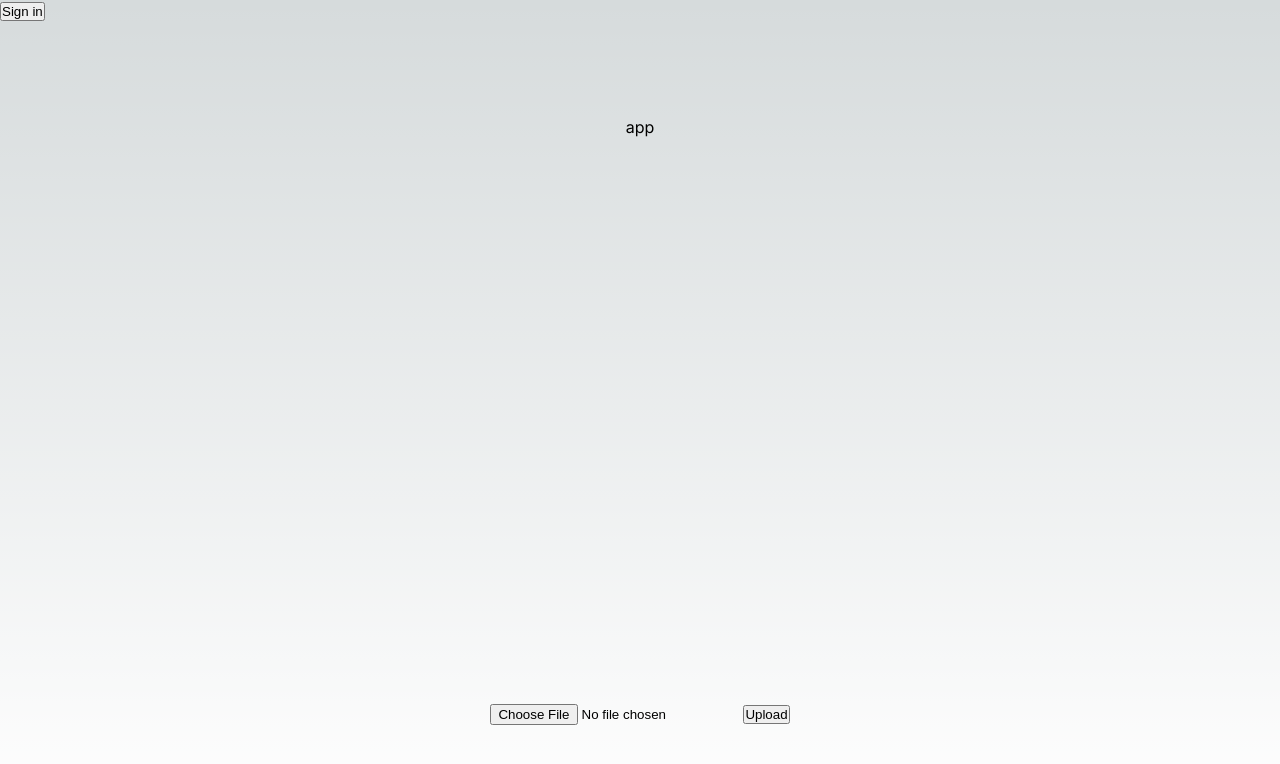
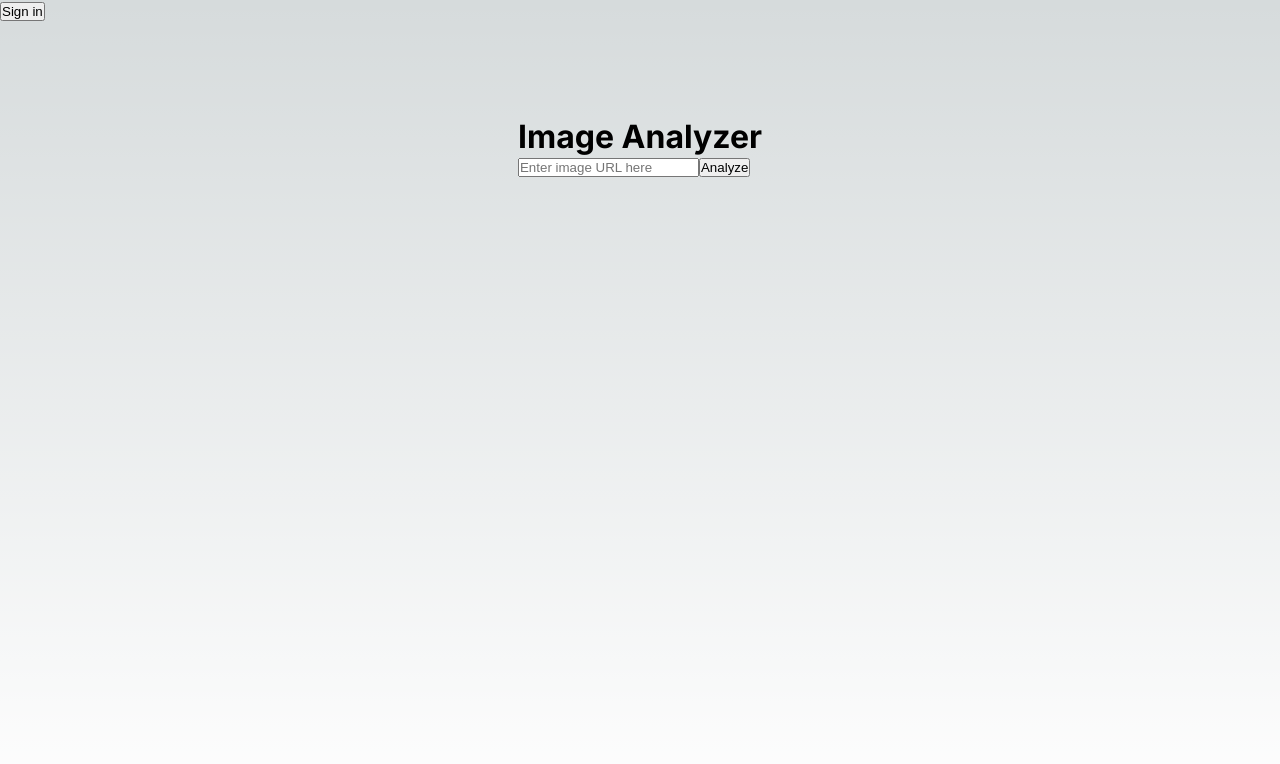
Before and after one commit to nerdbord/nerdbord-project-challenge-lyyq1is7, a Next.js app: page / in a window 1280 px wide. Shown: the top 764 px of the page. Built offline with nearby package versions, Linux system fonts and the light colour scheme; no server answers.

Commit message:
feat: reqading receipts

```diff
--- a/package.json
+++ b/package.json
@@ -12,9 +12,12 @@
     "@clerk/nextjs": "^5.2.6",
     "@supabase/auth-helpers-react": "^0.5.0",
     "@supabase/supabase-js": "^2.44.4",
+    "formik": "^2.4.6",
     "next": "14.2.5",
+    "openai": "^4.53.1",
     "react": "^18",
-    "react-dom": "^18"
+    "react-dom": "^18",
+    "yup": "^1.4.0"
   },
   "devDependencies": {
     "@types/node": "^20",
--- /dev/null
+++ b/src/app/api/vision/route.ts
@@ -0,0 +1,45 @@
+import { NextResponse } from "next/server";
+import OpenAI from "openai";
+
+// Authenticate
+const openai = new OpenAI({
+  apiKey: process.env.OPENAI_API_KEY,
+});
+
+export async function POST(request: Request) {
+  const { image_url } = await request.json();
+  try {
+    const response = await openai.chat.completions.create({
+      model: "gpt-4o",
+      messages: [
+        {
+          role: "user",
+          content: `
+            You are a personal financial assistant. Your task is to analyze  the receipt photo from provided link and read the data needed for analysis - what amount was spent, what category of expenses, what it was spent on, in which store, date and time. The description that will be the result of your task should be short and specific.
+            Answer ONLY by filling out the JSON structure correctly:
+            {
+              "expense": {
+                "store": "string",
+                "expense": "string",
+                "amount": "string",
+                "expense_category": "string",
+                "date": "Date"
+              }
+            }
+          `,
+        },
+        {
+          role: "user",
+          content: image_url,
+        },
+      ],
+    });
+    return new NextResponse(
+      JSON.stringify(response.choices[0].message.content)
+    );
+  } catch (error) {
+    return new NextResponse(JSON.stringify(error), {
+      status: 500,
+    });
+  }
+}
--- a/src/app/page.tsx
+++ b/src/app/page.tsx
@@ -1,12 +1,11 @@
 import Image from "next/image";
 import styles from "./page.module.css";
-import UploadPhoto from "../components/UploadPhoto";
+import { UploadForm } from "@/components/UploadForm";
 
 export default function Home() {
   return (
     <main className={styles.main}>
-      app
-      <UploadPhoto />
+      <UploadForm />
     </main>
   );
 }
--- /dev/null
+++ b/src/components/UploadForm.tsx
@@ -0,0 +1,85 @@
+"use client";
+import React, { useState, ChangeEvent, FormEvent } from "react";
+
+export const UploadForm = () => {
+  const [imageUrl, setImageUrl] = useState("");
+  const [loading, setLoading] = useState(false);
+  const [response, setResponse] = useState<{
+    message: { content: string };
+  } | null>(null);
+  const [error, setError] = useState<string | null>(null);
+
+  const handleChange = (e: ChangeEvent<HTMLInputElement>) => {
+    setImageUrl(e.target.value);
+  };
+
+  const handleSubmit = async (e: FormEvent) => {
+    e.preventDefault();
+    setLoading(true);
+    setResponse(null);
+    setError(null);
+
+    if (!imageUrl || !isValidUrl(imageUrl)) {
+      setError("Invalid URL");
+      setLoading(false);
+      return;
+    }
+
+    try {
+      const res = await fetch("/api/vision", {
+        method: "POST",
+        headers: {
+          "Content-Type": "application/json",
+        },
+        body: JSON.stringify({ image_url: imageUrl }),
+      });
+
+      if (res.status !== 200) {
+        throw new Error("Failed to analyze image: " + res.statusText);
+      }
+
+      const data = await res.json();
+      setResponse(data);
+      console.log(data.message);
+    } catch (error) {
+      console.error(error);
+      setError("Failed to analyze image ");
+    } finally {
+      setLoading(false);
+    }
+  };
+
+  const isValidUrl = (url: string) => {
+    try {
+      new URL(url);
+      return true;
+    } catch (_) {
+      return false;
+    }
+  };
+
+  return (
+    <div>
+      <h1>Image Analyzer</h1>
+      <form onSubmit={handleSubmit}>
+        <input
+          type="text"
+          placeholder="Enter image URL here"
+          value={imageUrl}
+          onChange={handleChange}
+        />
+        <button type="submit" disabled={loading}>
+          Analyze
+        </button>
+      </form>
+      {loading && <div>Loading...</div>}
+      {error && <div>{error}</div>}
+      {response && (
+        <div>
+          <h2>Response</h2>
+          <p>{response.message}</p>
+        </div>
+      )}
+    </div>
+  );
+};
--- a/src/components/UploadPhoto.tsx
+++ /dev/null
@@ -1,36 +0,0 @@
-"use client";
-import React, { useState } from "react";
-//import { supabase } from "../lib/supabaseClient";
-//import { useUser } from "@supabase/auth-helpers-react";
-
-type Props = {};
-
-const UploadPhoto = (props: Props) => {
-  //const user = useUser();
-
-  const [selectedFile, setSelectedFile] = useState<File | null>(null);
-
-  const handleFileChange = (e: React.ChangeEvent<HTMLInputElement>) => {
-    const file = e.target.files?.[0];
-    if (file) {
-      setSelectedFile(file);
-    }
-  };
-
-  const handleUpload = () => {
-    if (selectedFile) {
-      console.log("Uploading file:", selectedFile);
-    } else {
-      console.error("No file selected");
-    }
-  };
-
-  return (
-    <div>
-      <input type="file" onChange={handleFileChange} />
-      <button onClick={handleUpload}>Upload</button>
-    </div>
-  );
-};
-
-export default UploadPhoto;
```
Also changed, not shown: 1 other file (tests, documents, lock files or other folders).
